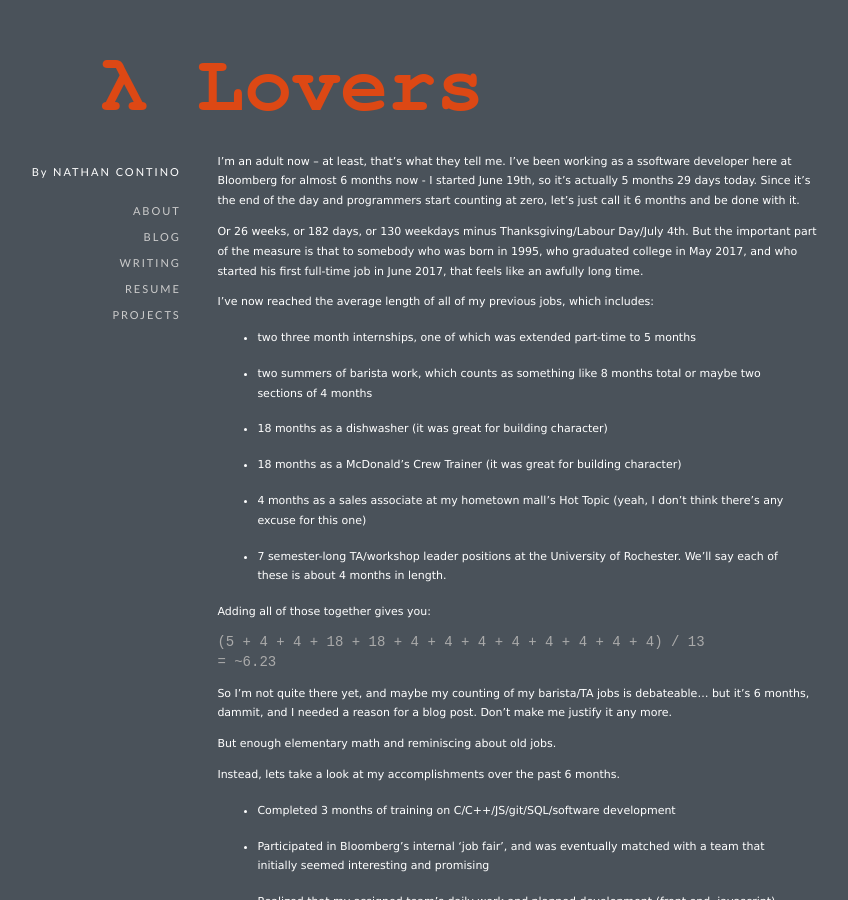
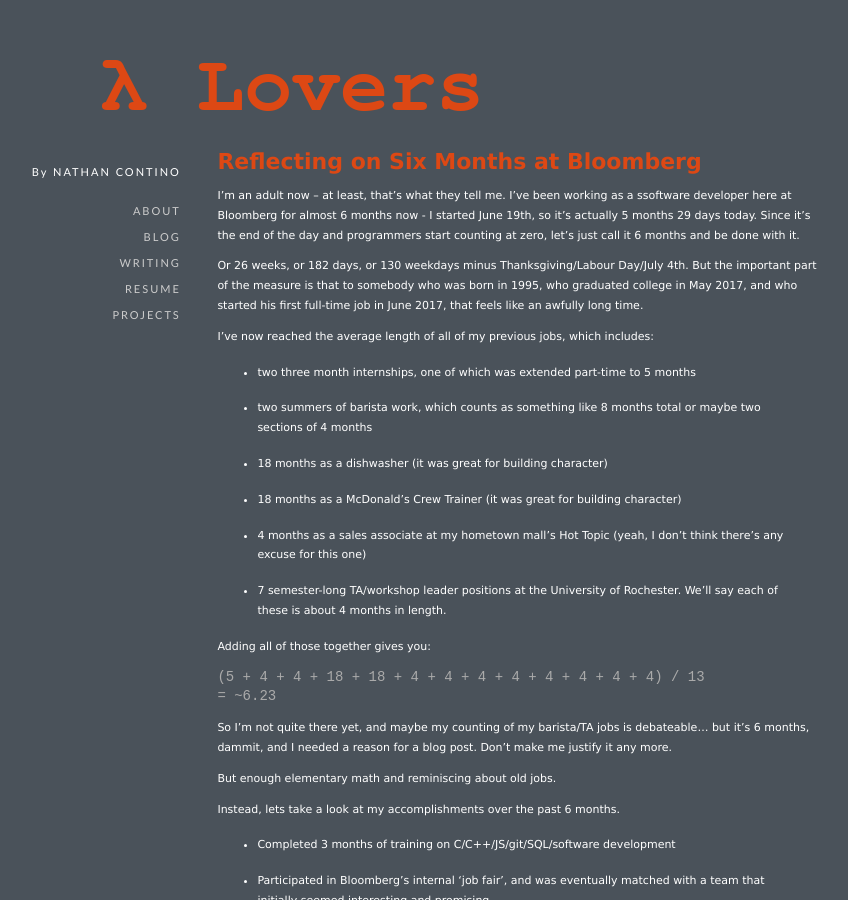
Before and after one commit to nathan-contino/nathan-contino.github.io, a Jekyll site: the page built from _posts/2017-12-18-reflectingOnSixMonths.markdown, in a window 1280 px wide and 900 px high. Shown: the whole window, without its empty margins (79-927 px from the left). Built offline with Jekyll 4.4.1, drawn with Linux system fonts in a browser that asks for light colours; our own code applies the rules of GitHub Pages for plain Markdown files.

Commit message:
Update 2017-12-18-reflectingOnSixMonths.markdown
Former-commit-id: 489bf0e896a65f8cd1835ce152ec4fcd1a5a8e8f [formerly 489bf0e896a65f8cd1835ce152ec4fcd1a5a8e8f [formerly 76db8ee0c5b4bb24b7dce3f820d2fb18089a1f42 [formerly 81ada9330b3582a50d8a57d87f2f5ecfb5ae03ed] [formerly 1b47b6fa029af76547b5b4aab371db4d891557ea [formerly 9e26f8889ce21d8a068e7b0863ce1c61ae0f3551]]]]
Former-commit-id: 579e03759b1b9a910216323fc7505092cf3ba512
Former-commit-id: 5dd5609f96ec78f2caf844fca4afd8bdb56fcb5a
Former-commit-id: e8ab8250a77dd89ff6166c2d40a41ea83adeb377 [formerly 15e790967feccdcc7672a2c4bef3193e60b9c19e]
Former-commit-id: 807c914617a6a7fbedb7c8fbbaf614a65c6193a1

```diff
--- a/_posts/2017-12-18-reflectingOnSixMonths.markdown
+++ b/_posts/2017-12-18-reflectingOnSixMonths.markdown
@@ -1,5 +1,5 @@
 ---
-title:  "Reflecting on Six Months at Bloomberg""
+title:  "Reflecting on Six Months at Bloomberg"
 date:   2017-12-18 18:14:22 -0500
 layout: default
 categories: Bloomberg career retrospective milestone
```
